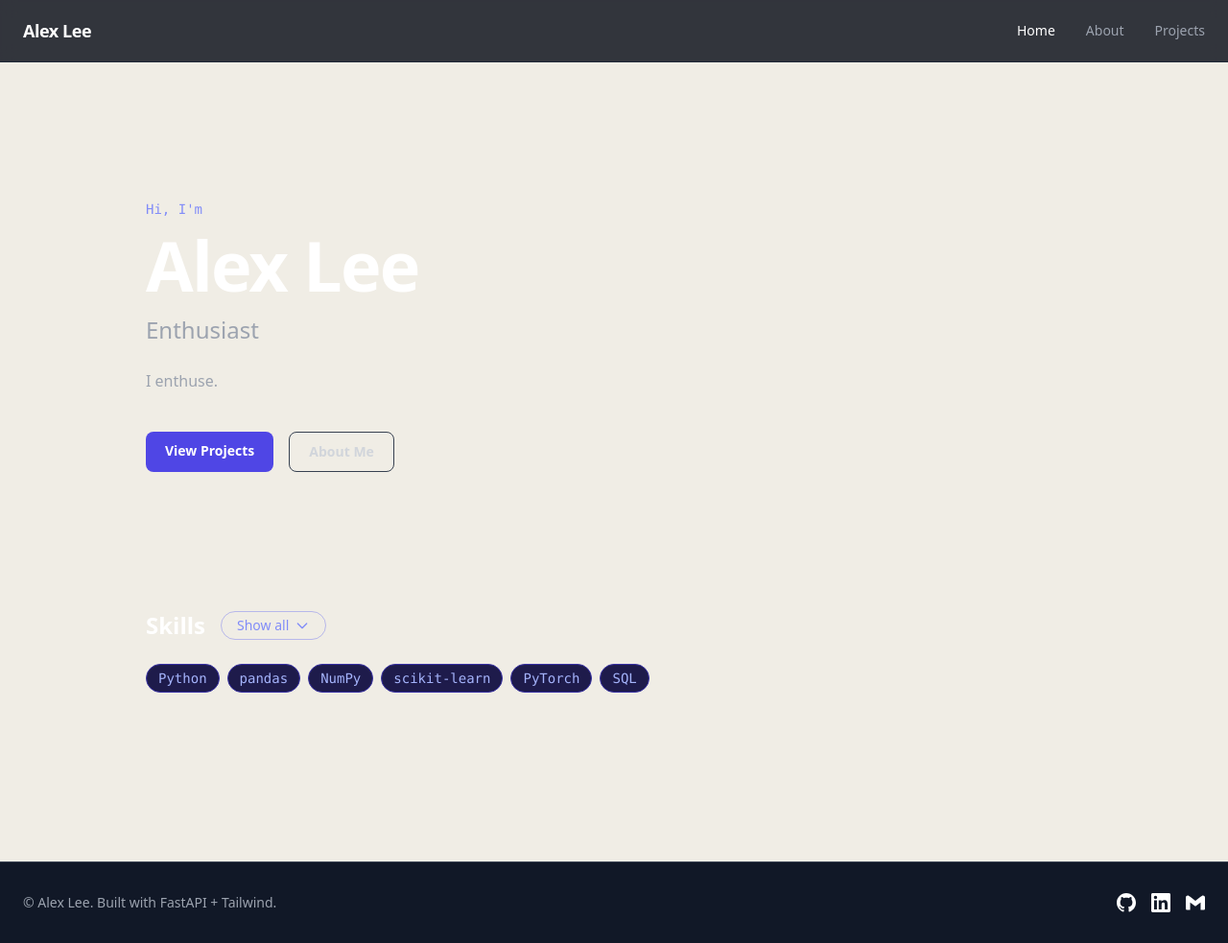
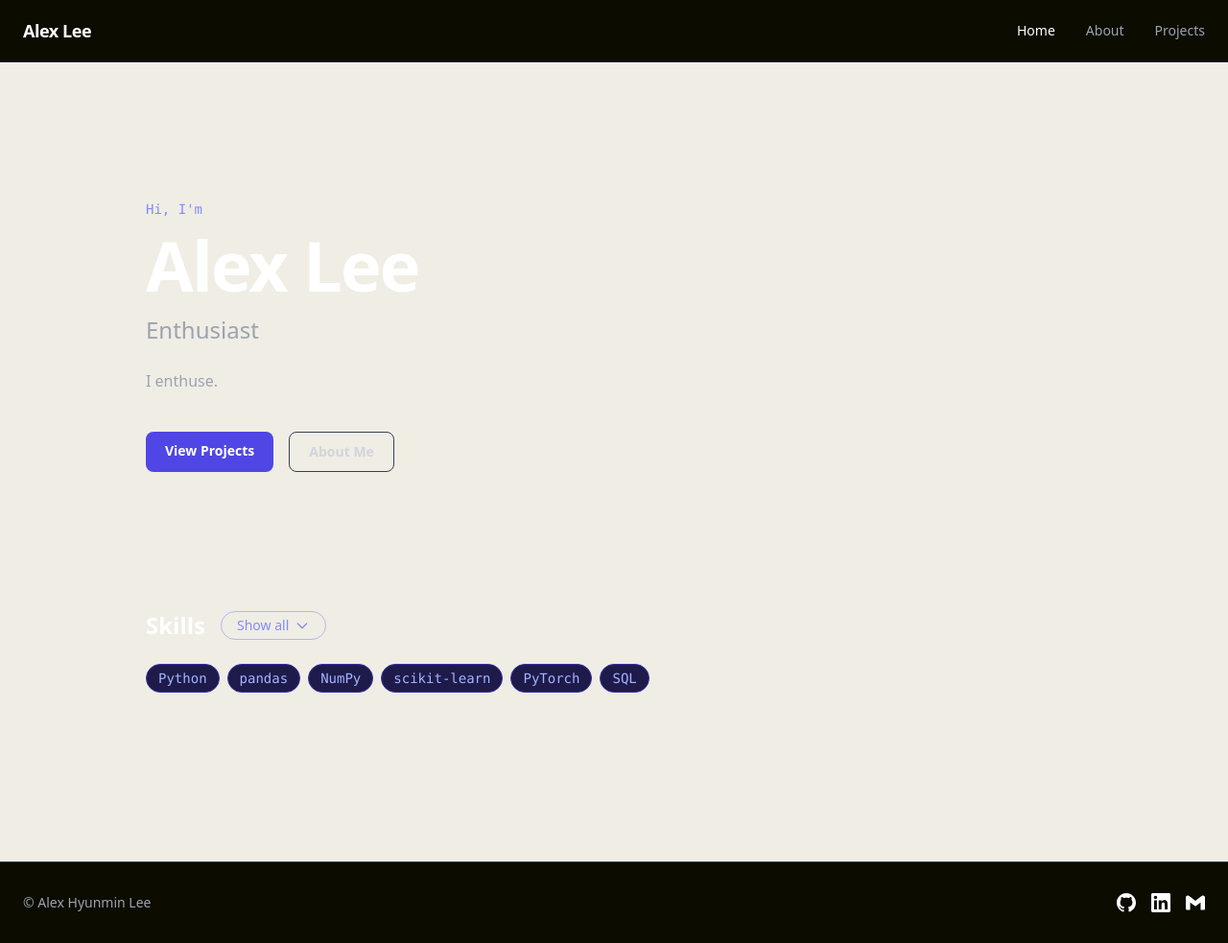
Before and after one commit to alexhyunminlee/portfolio-site, a FastAPI app: page / in a window 1280 px wide. Shown: the whole page at 96% size. Run offline with FastAPI, Linux system fonts and the light colour scheme; some libraries are stand-ins or nearby versions.

Commit message:
Visual edits

```diff
--- a/app/templates/base.html
+++ b/app/templates/base.html
@@ -24,7 +24,7 @@
 <body class="bg-cream text-gray-100 font-sans antialiased min-h-screen flex flex-col">
 
   <!-- Nav -->
-  <header class="fixed top-0 inset-x-0 z-50 bg-gray-950/80 backdrop-blur border-b border-gray-800">
+  <header class="fixed top-0 inset-x-0 z-50 bg-band backdrop-blur border-b border-gray-800">
     <nav class="page-px h-16 flex items-center justify-between">
       <a href="/" class="font-bold text-lg tracking-tight text-white hover:text-indigo-400 transition-colors">
         {{ portfolio.name }}
@@ -43,9 +43,9 @@
   </main>
 
   <!-- Footer -->
-  <footer class="bg-gray-900 border-t border-gray-700 py-8 mt-16">
+  <footer class="bg-band border-t border-gray-700 py-8 mt-16">
     <div class="page-px flex flex-col sm:flex-row items-center justify-between gap-4 text-sm text-gray-400">
-      <p>&copy; {{ portfolio.name }}. Built with FastAPI + Tailwind.</p>
+      <p>&copy; Alex Hyunmin Lee</p>
       <div class="flex gap-4 items-center">
         {% if portfolio.social.github %}
         <a href="{{ portfolio.social.github }}" target="_blank" rel="noopener"
--- a/static/js/theme.js
+++ b/static/js/theme.js
@@ -4,6 +4,7 @@ tailwind.config = {
       colors: {
         brand: { DEFAULT: "#6366f1", hover: "#818cf8" },
         cream: "#F0EDE5",
+        band: "#0C0C00",
       },
     },
   },
```
